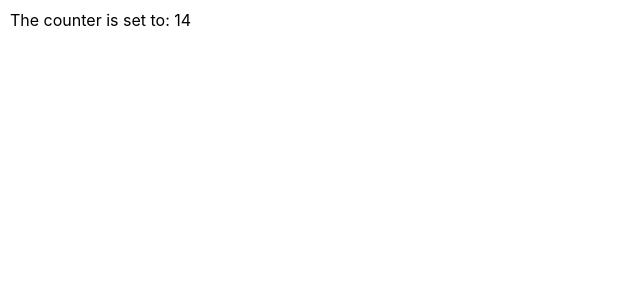
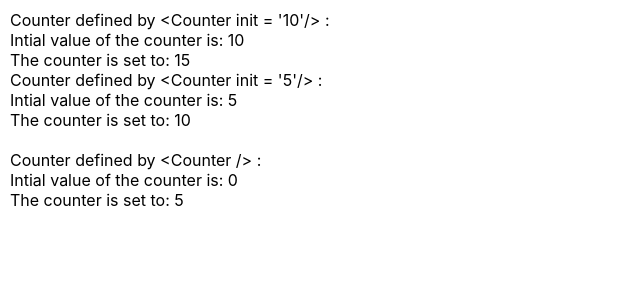
Before and after one commit to rmasonh18/reactapp, a React (Create React App) app: page / in a window 1280 px wide. Shown: the top 300 px of the page, without its empty margins (0-640 px from the left). Built offline with nearby package versions, Linux system fonts and the light colour scheme.

Commit message:
change to use props

```diff
--- a/src/App.js
+++ b/src/App.js
@@ -7,7 +7,13 @@ import Counter from "./Counter.js";
 
 function App() {
   return (
-    <Counter />
+    <>
+    Counter defined by {"<Counter init = '10'/>"} : <br/>
+    <Counter init ='10' /> <br/>
+    Counter defined by {"<Counter init = '5'/>"} : <br/>
+    <Counter init = {5} /> <br/> <br/>
+    Counter defined by {"<Counter />"} : <br/> <Counter /> <br/>
+            </>
 
 
   );
--- a/src/Counter.js
+++ b/src/Counter.js
@@ -5,22 +5,20 @@ import { useState , useEffect} from'react'; // add useEffect
 
 // Counter Component
 
-function Counter() {
+function Counter(props) {
     //var count = 0;
+    var init = parseInt(props.init || 0);
 
-    const [count, setCount] = useState(0);
+    const [count, setCount] = useState(init);
 
     // use setinterval() to increment counter
 
 
     useEffect(function() {
         var timer = setInterval(function() {
-            // fix timer with callback function as parameter
-            //setCount(count+1); // first increment
-            //setCount(count+1); // second increment
 
             setCount((count) => count + 1); // first increment
-            setCount((count) => count + 1); // second increment
+
             console.log("count =", count);
 
     }, 1000);
@@ -32,6 +30,8 @@ function Counter() {
 
     return (
         <>
+        Intial value of the counter is: {init}
+        <br></br>
         The counter is set to: {count}
         </>
     )
```
